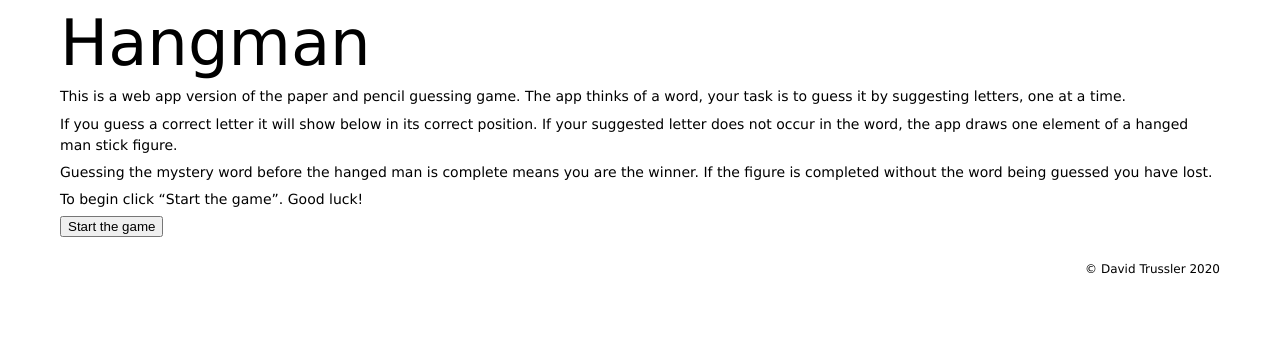
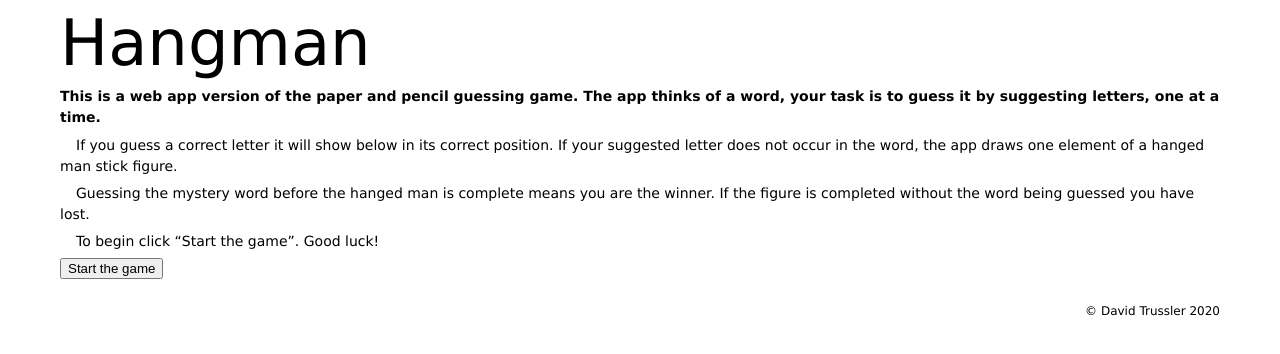
Before and after one commit to davidtrussler/hangman, a React (Create React App) app: page / in a window 1280 px wide. Shown: the top 354 px of the page. Built offline with nearby package versions, Linux system fonts and the light colour scheme.

Commit message:
Removes unecessary styles from _main.scss

```diff
--- a/stylesheets/_main.scss
+++ b/stylesheets/_main.scss
@@ -6,22 +6,31 @@ main {
 
 .main__inner {
 	@include column(12);
+
+	p {
+		text-indent: 1rem;
+
+		&:first-child {
+			text-indent: 0;
+			font-weight: bold;
+		}
+	}
 }
 
-.img_main {
-	width: 100%;
+// .img_main {
+// 	width: 100%;
 
-	@include respond-to($mq-s) {
-		width: 1 / 2 * 100%;
-		float: right;
-		margin: 0 0 0 $default-gutter*2;
-	}
+// 	@include respond-to($mq-s) {
+// 		width: 1 / 2 * 100%;
+// 		float: right;
+// 		margin: 0 0 0 $default-gutter*2;
+// 	}
 
-	@include respond-to($mq-m) {
-		width: 1 / 3 * 100%;
-	}
+// 	@include respond-to($mq-m) {
+// 		width: 1 / 3 * 100%;
+// 	}
 
-	img {
-		width: 100%;
-	}
-}
+// 	img {
+// 		width: 100%;
+// 	}
+// }
```
